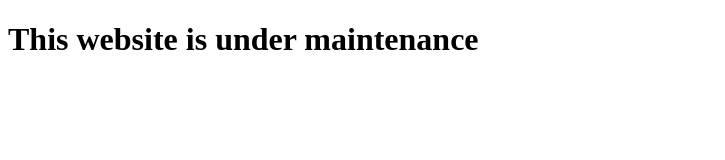
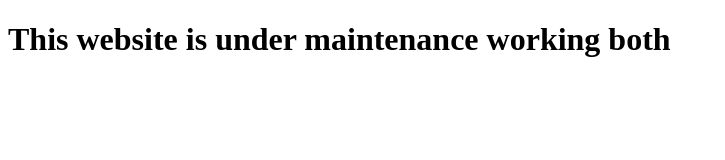
Before and after one commit to shreyanshtrigunayat/shreyanshtrigunayat.github.io, a plain HTML site: page Index.html in a window 1280 px wide. Shown: the whole page, without its empty margins (0-725 px from the left). Drawn offline with Linux system fonts and the light colour scheme.

Commit message:
Update Index.html

```diff
--- a/Index.html
+++ b/Index.html
@@ -5,7 +5,7 @@
 </head>
 <body>
 
-<h1>This website is under maintenance</h1>
+<h1>This website is under maintenance working both</h1>
 
 
 </body>
```
